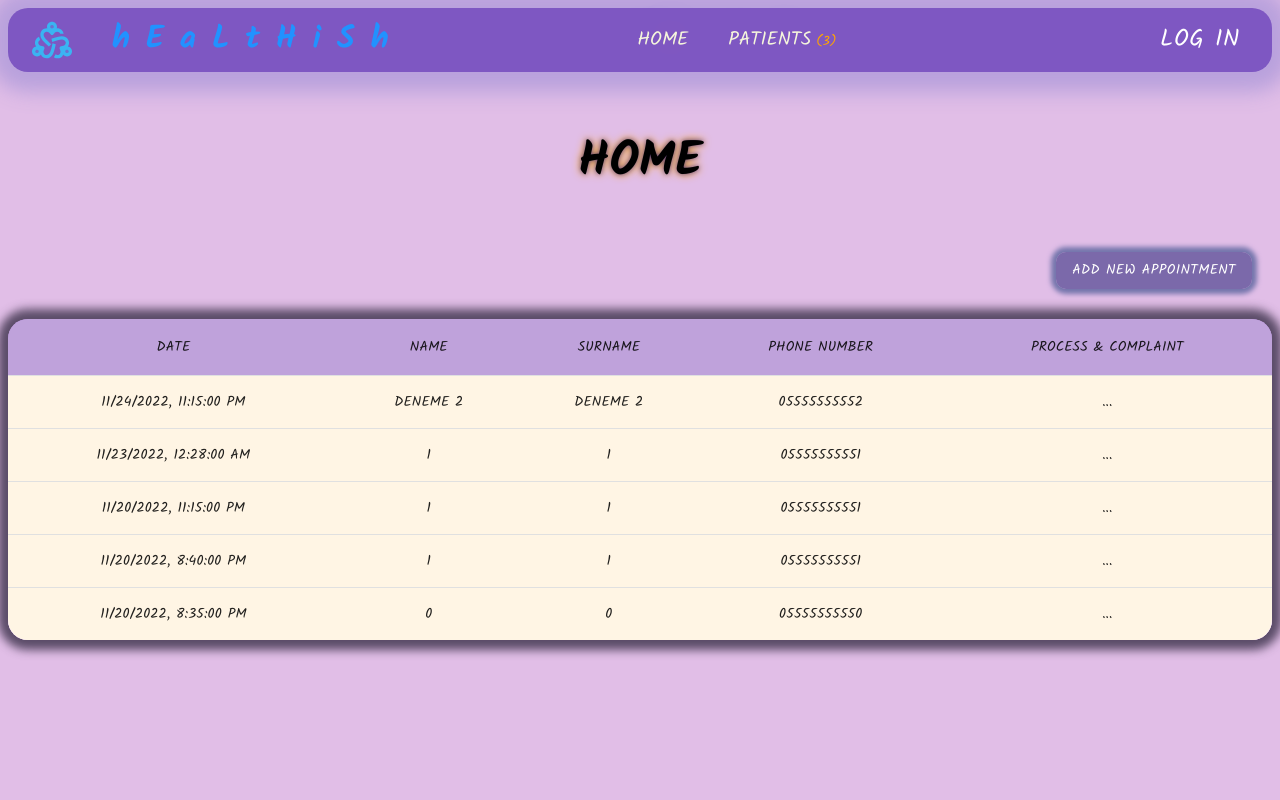
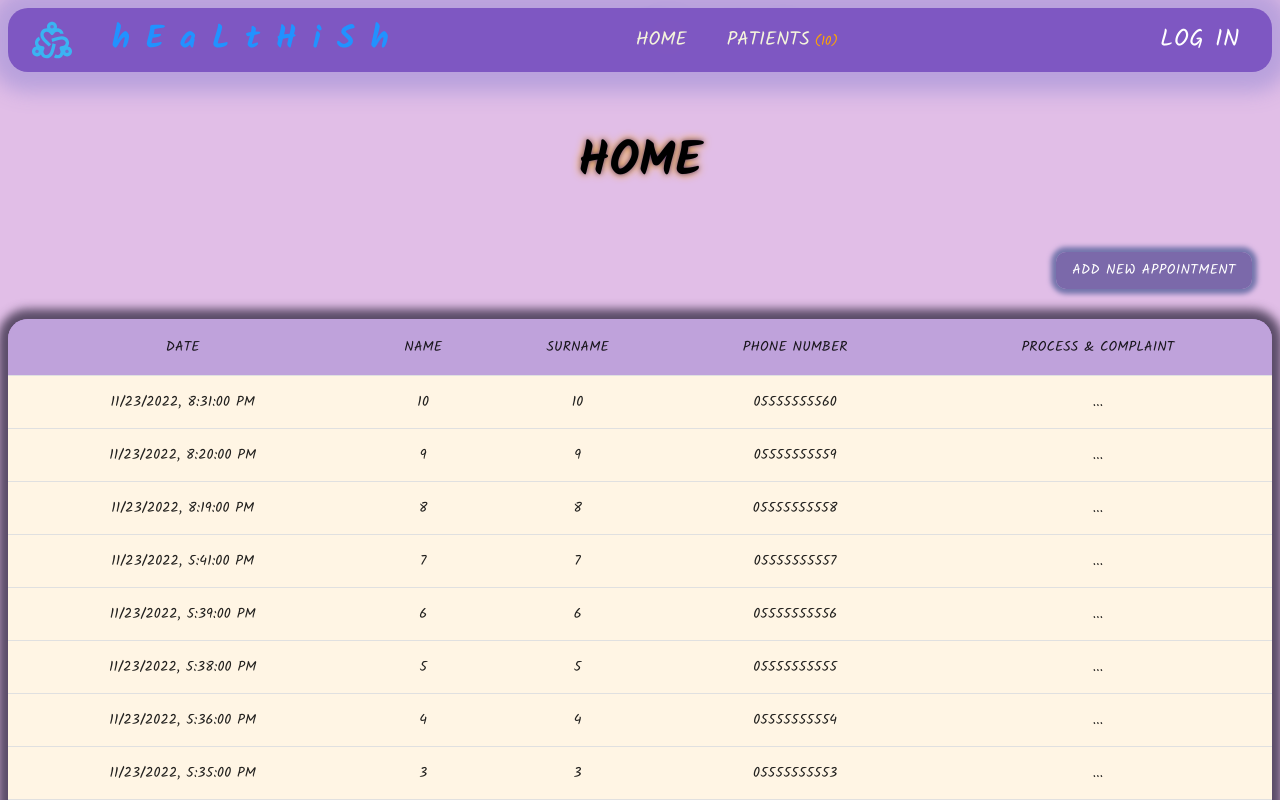
Before and after one commit to habibecee/PATIENT-REGISTRATION-APP, a React (Create React App) app: page / in a window 1280 px wide. Shown: the top 800 px of the page. Built offline with nearby package versions, Linux system fonts and the light colour scheme; data requests are answered from the project's data file.

Commit message:
new-functions-added-on-appointments

```diff
--- a/db.json
+++ b/db.json
@@ -11,11 +11,6 @@
       "patientId": "1668875651867"
     },
     {
-      "id": "1669148224591",
-      "date": "2022-11-24T23:15",
-      "patientId": "1669148224590"
-    },
-    {
       "id": "1669148258521",
       "date": "2022-11-20T23:15",
       "patientId": "1668875651867"
@@ -24,6 +19,56 @@
       "id": "1669152265600",
       "date": "2022-11-23T00:28",
       "patientId": "1668875651867"
+    },
+    {
+      "id": "1669213738033",
+      "date": "2022-11-23T17:34",
+      "patientId": "1668875651867"
+    },
+    {
+      "id": "1669213975056",
+      "date": "2022-11-23T17:33",
+      "patientId": "1668875605174"
+    },
+    {
+      "id": "1669214018968",
+      "date": "2022-11-23T17:35",
+      "patientId": "1669214018967"
+    },
+    {
+      "id": "1669214040709",
+      "date": "2022-11-23T17:36",
+      "patientId": "1669214040708"
+    },
+    {
+      "id": "1669214262756",
+      "date": "2022-11-23T17:38",
+      "patientId": "1669214262755"
+    },
+    {
+      "id": "1669214281297",
+      "date": "2022-11-23T17:39",
+      "patientId": "1669214281296"
+    },
+    {
+      "id": "1669214300208",
+      "date": "2022-11-23T17:41",
+      "patientId": "1669214300207"
+    },
+    {
+      "id": "1669223888223",
+      "date": "2022-11-23T20:19",
+      "patientId": "1669223888222"
+    },
+    {
+      "id": "1669223916223",
+      "date": "2022-11-23T20:20",
+      "patientId": "1669223916222"
+    },
+    {
+      "id": "1669224049594",
+      "date": "2022-11-23T20:31",
+      "patientId": "1669224049593"
     }
   ],
   "patient": [
@@ -33,7 +78,8 @@
       "surname": "0",
       "phoneNumber": "05555555550",
       "processIds": [
-        "1668875605173"
+        "1668875605173",
+        "1669213975057"
       ],
       "notes": "54321"
     },
@@ -45,17 +91,81 @@
       "processIds": [
         "1668875651866",
         "1669148258522",
-        "1669152265601"
+        "1669152265601",
+        "1669213738034"
       ],
       "notes": "12345\n12345\n12345"
     },
     {
-      "id": "1669148224590",
-      "name": "DENEME 2",
-      "surname": "DENEME 2",
-      "phoneNumber": "05555555552",
+      "id": "1669214018967",
+      "name": "3",
+      "surname": "3",
+      "phoneNumber": "05555555553",
       "processIds": [
-        "1669148224589"
+        "1669214018966"
+      ]
+    },
+    {
+      "id": "1669214040708",
+      "name": "4",
+      "surname": "4",
+      "phoneNumber": "05555555554",
+      "processIds": [
+        "1669214040707"
+      ]
+    },
+    {
+      "id": "1669214262755",
+      "name": "5",
+      "surname": "5",
+      "phoneNumber": "05555555555",
+      "processIds": [
+        "1669214262754"
+      ]
+    },
+    {
+      "id": "1669214281296",
+      "name": "6",
+      "surname": "6",
+      "phoneNumber": "05555555556",
+      "processIds": [
+        "1669214281295"
+      ]
+    },
+    {
+      "id": "1669214300207",
+      "name": "7",
+      "surname": "7",
+      "phoneNumber": "05555555557",
+      "processIds": [
+        "1669214300206"
+      ]
+    },
+    {
+      "id": "1669223888222",
+      "name": "8",
+      "surname": "8",
+      "phoneNumber": "05555555558",
+      "processIds": [
+        "1669223888221"
+      ]
+    },
+    {
+      "id": "1669223916222",
+      "name": "9",
+      "surname": "9",
+      "phoneNumber": "05555555559",
+      "processIds": [
+        "1669223916221"
+      ]
+    },
+    {
+      "id": "1669224049593",
+      "name": "10",
+      "surname": "10",
+      "phoneNumber": "05555555560",
+      "processIds": [
+        "1669224049592"
       ]
     }
   ],
@@ -73,12 +183,6 @@
       "medicine": []
     },
     {
-      "id": "1669148224589",
-      "complaint": "DENEME",
-      "treatment": "",
-      "medicine": []
-    },
-    {
       "id": "1669148258522",
       "complaint": "DENEME",
       "treatment": "",
@@ -89,6 +193,66 @@
       "complaint": "deneme",
       "treatment": "",
       "medicine": []
+    },
+    {
+      "id": "1669213738034",
+      "complaint": "DENEME",
+      "treatment": "",
+      "medicine": []
+    },
+    {
+      "id": "1669213975057",
+      "complaint": "DENEME",
+      "treatment": "",
+      "medicine": []
+    },
+    {
+      "id": "1669214018966",
+      "complaint": "3",
+      "treatment": "",
+      "medicine": []
+    },
+    {
+      "id": "1669214040707",
+      "complaint": "4",
+      "treatment": "",
+      "medicine": []
+    },
+    {
+      "id": "1669214262754",
+      "complaint": "5",
+      "treatment": "",
+      "medicine": []
+    },
+    {
+      "id": "1669214281295",
+      "complaint": "6",
+      "treatment": "",
+      "medicine": []
+    },
+    {
+      "id": "1669214300206",
+      "complaint": "7",
+      "treatment": "",
+      "medicine": []
+    },
+    {
+      "id": "1669223888221",
+      "complaint": "deneme",
+      "treatment": "",
+      "medicine": []
+    },
+    {
+      "id": "1669223916221",
+      "complaint": "DENEME",
+      "treatment": "",
+      "medicine": []
+    },
+    {
+      "id": "1669224049592",
+      "complaint": "DENEME",
+      "treatment": "",
+      "medicine": []
     }
   ]
 }
--- a/src/PAGES/Home.js
+++ b/src/PAGES/Home.js
@@ -1,4 +1,4 @@
-import React /* , { useEffect, useState }*/ from "react";
+import React, { useEffect, useState } from "react";
 import { useNavigate } from "react-router-dom";
 import { useSelector } from "react-redux";
 import "../ASSETS/STYLES/GeneralStyle.css";
@@ -14,6 +14,18 @@ import { Button } from "@mui/material";
 
 const Home = (props) => {
 	const { patientState, appointmentState } = useSelector((state) => state);
+	const [checkDate, setCheckDate] = useState(new Date());
+
+	useEffect(() => {
+		const interval = setInterval(() => {
+			setCheckDate(new Date());
+			console.log("...setInterval");
+		}, 20000);
+
+		return () => {
+			clearInterval(interval);
+		};
+	}, []);
 
 	var sortedAppointments = appointmentState.appointment?.sort(function (
 		i1,
@@ -135,9 +147,11 @@ const Home = (props) => {
 							const date = new Date(appointment.date);
 							var isNear = false;
 							//RANDEVU TARİHİ ŞU ANDAN DAHA BÜYÜK OLACAĞI İÇİN DATE, YANİ APPOİNTMENT.DATE - TODAY OLARAK ALIRIZ
-							if (date.getTime() - today.getTime() <= 300000) {
+							if (date.getTime() - checkDate.getTime() <= 300000) {
 								isNear = true;
 							}
+
+							if (checkDate.getTime() - date.getTime() > 60000) isNear = false;
 							return (
 								<TableRow
 									style={{ backgroundColor: isNear ? "#FFD372" : "#FFF5E4" }}
```
Also changed, not shown: 2 other files (tests, documents, lock files or other folders).
